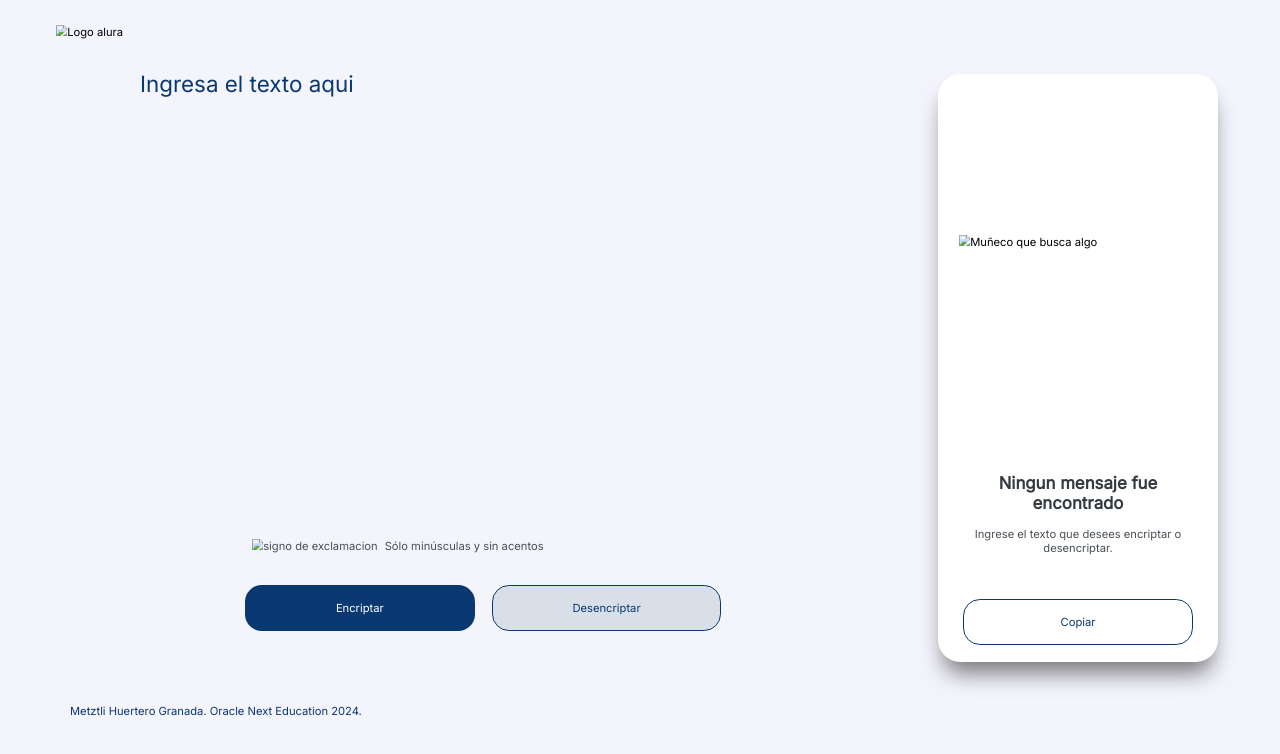
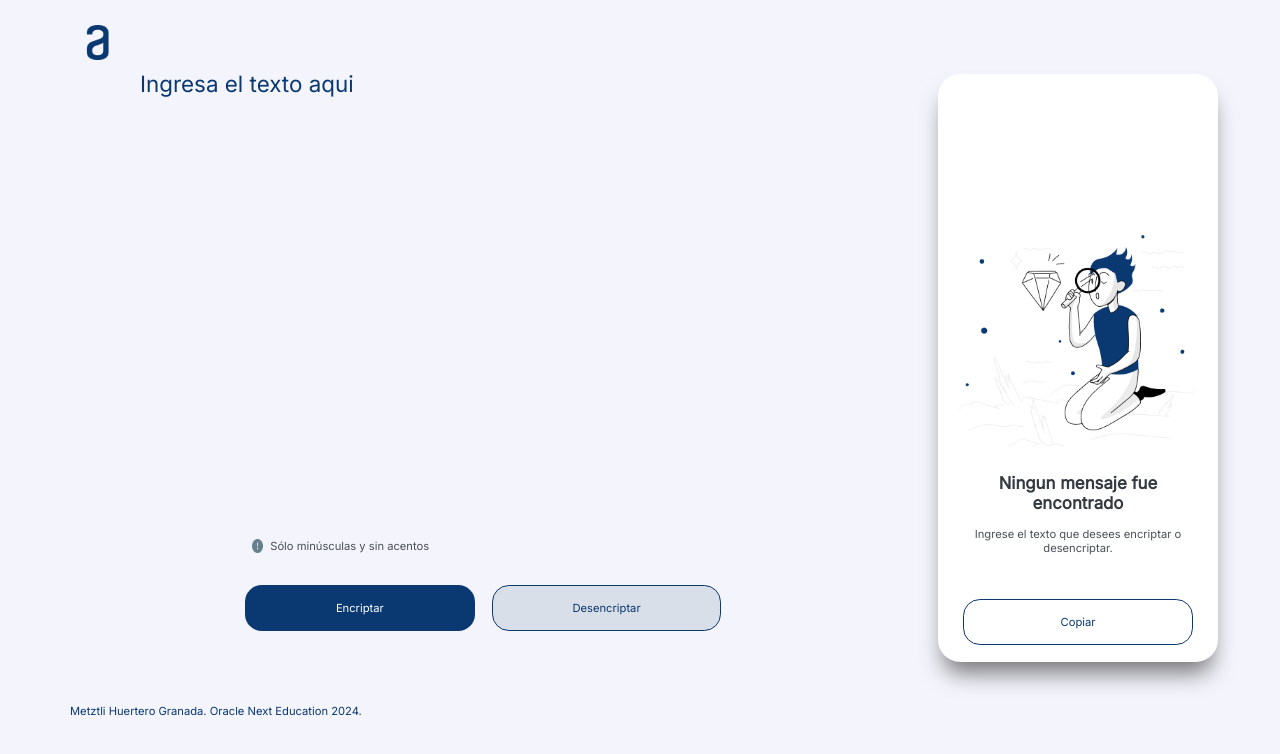
Before and after one commit to nabimeyz/ONENextEducation, a plain HTML site: page index.html in a window 1280 px wide. Drawn offline with Linux system fonts and the light colour scheme; the site is published under a folder, as on GitHub Pages, so addresses that start at the root find nothing.

Commit message:
Ajusta referencia de imagenes

```diff
--- a/index.html
+++ b/index.html
@@ -9,13 +9,13 @@
     <link rel="stylesheet" href="style.css">
     <link href="https://fonts.googleapis.com/css2?family=Inter:wght@100;200;300;400&display=swap" rel="stylesheet">
     <script type="text/javascript" src="script.js"></script>
-    <link rel="icon" href="/img/logoIcon.png" type="image/x-icon">
+    <link rel="icon" href="img/logoIcon.png" type="image/x-icon">
     <title>Encriptador de texto</title>
 </head>
 
 <body>
     <header> <!--logo del programa-->
-        <img id="logo" src="/img/Logo.png" alt="Logo alura">
+        <img id="logo" src="img/Logo.png" alt="Logo alura">
     </header>
 
     <section id="seccionEntrada"> <!--Seccion de elementos principales-->
@@ -24,7 +24,7 @@
         </div>
 
         <div id="divMinusculas"> <!--Advertencia de uso de minusculas-->
-            <img src="/img/exclamacion.png" alt="signo de exclamacion">
+            <img src="img/exclamacion.png" alt="signo de exclamacion">
             <p style="margin-left: 10px;">Sólo minúsculas y sin acentos</p>
         </div>
 
@@ -38,7 +38,7 @@
     <section id="seccionSalida"> <!--sección para imprimir y copiar texto-->
 
         <div id="divLupa"> <!--Contenedor de imagen principal de la pagina-->
-            <img src="/img/Muñeco.png" alt="Muñeco que busca algo">
+            <img src="img/Muñeco.png" alt="Muñeco que busca algo">
         </div>
 
         <div id="divEspera"> <!--Contenedor con mensaje de espera-->
```
